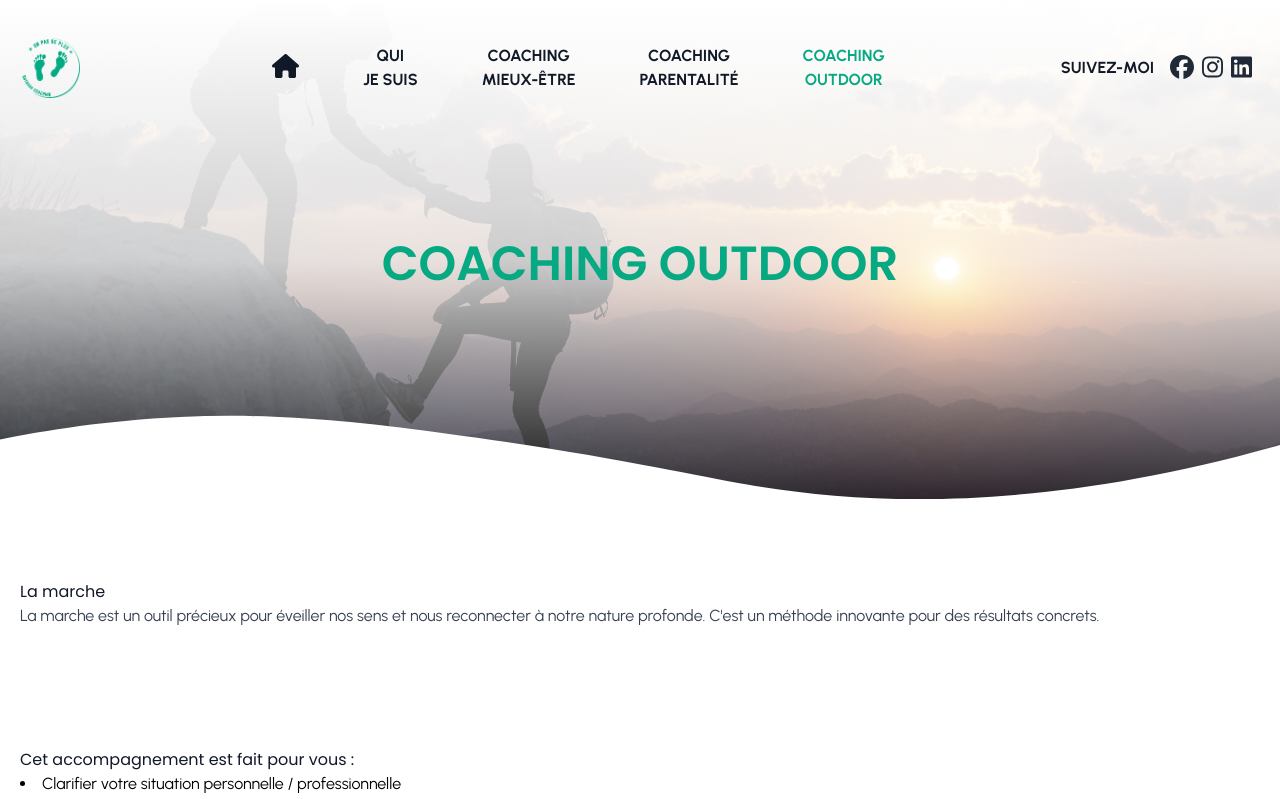
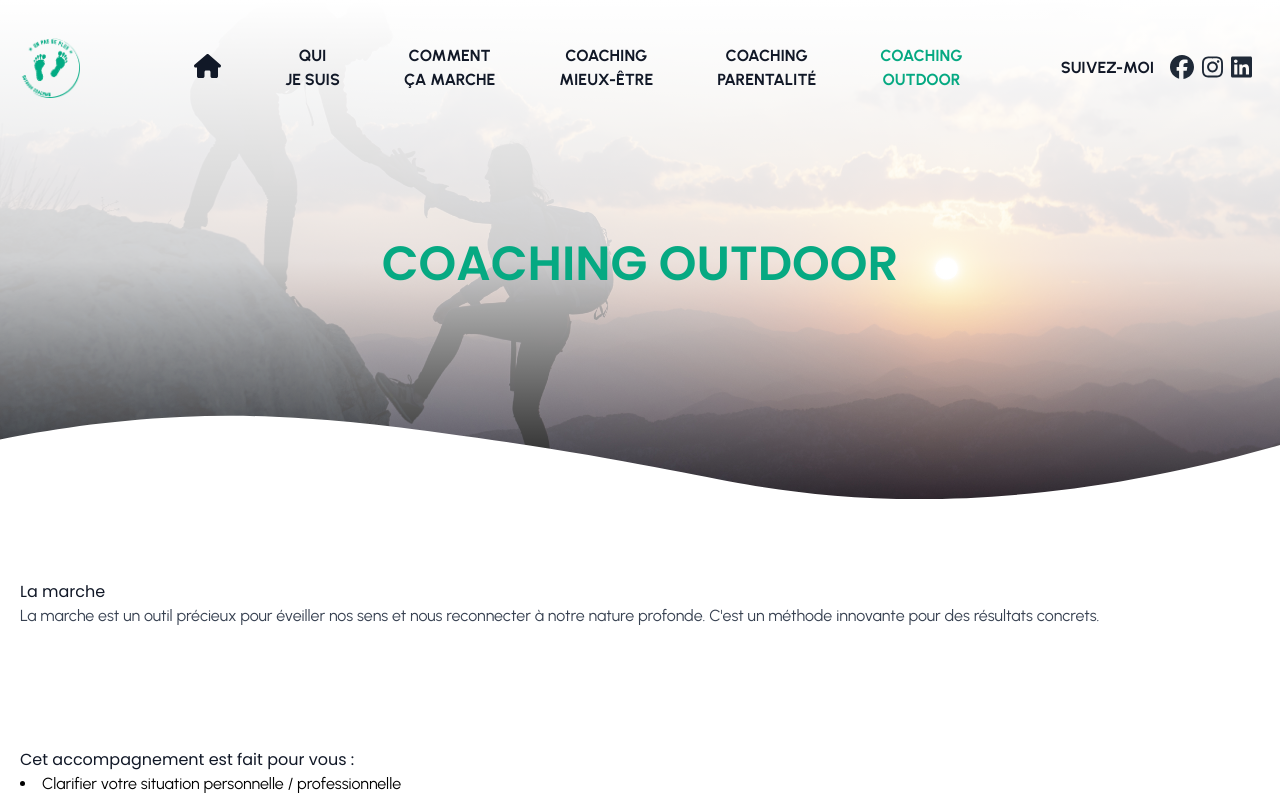
Before and after one commit to antoinebollinger/unpasdeplus-coaching, a Next.js app: page /coaching-outdoor in a window 1280 px wide. Shown: the top 799 px of the page. Built offline with nearby package versions, Linux system fonts and the light colour scheme.

Commit message:
🚧 navbar

```diff
--- a/components/navbar.js
+++ b/components/navbar.js
@@ -70,6 +70,11 @@ export default function Navbar() {
                             Qui<br />je suis
                         </Link>
                     </li>
+                    <li className={`nav-item ${router.pathname == "/comment-ca-marche" ? "active" : ""}`}>
+                        <Link href="/comment-ca-marche" className="page-scroll">
+                            Comment<br />ça marche
+                        </Link>
+                    </li>
                     <li className={`nav-item ${router.pathname == "/coaching-mieux-etre" ? "active" : ""}`}>
                         <Link href="/coaching-mieux-etre" className="page-scroll">
                             Coaching<br />Mieux-être
```
